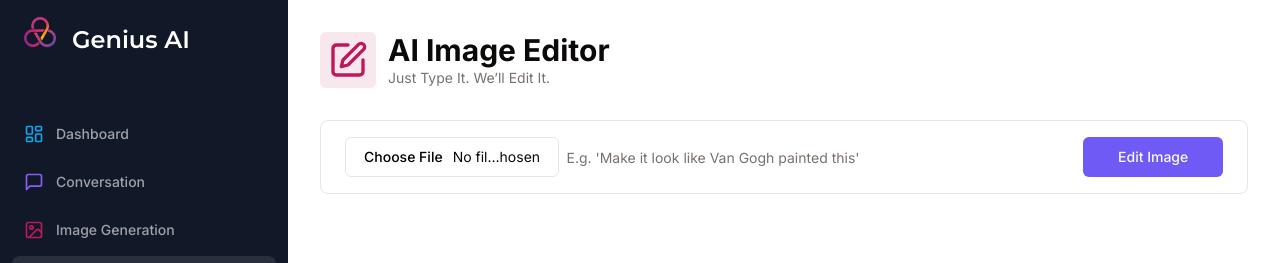
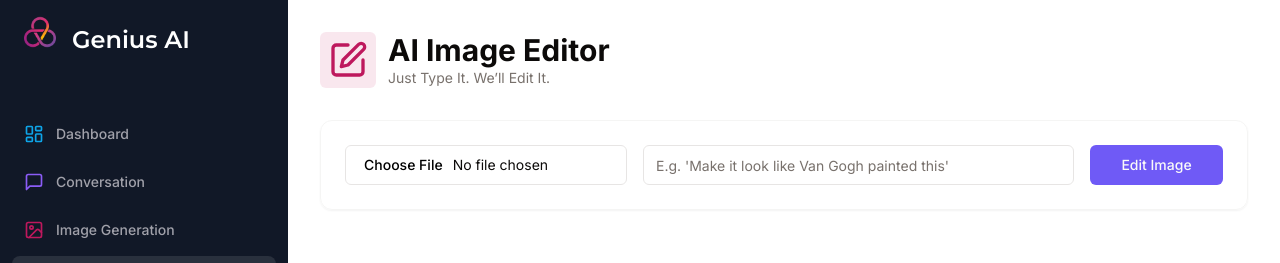
Before and after one commit to lalitkumawat1m/Genius-AI, a Next.js app: page /image-editor in a window 1280 px wide. Shown: the top 263 px of the page. Built offline with nearby package versions, Linux system fonts and the light colour scheme; no server answers.

Commit message:
fix music generation

```diff
--- a/app/(dashboard)/(routes)/image-editor/page.tsx
+++ b/app/(dashboard)/(routes)/image-editor/page.tsx
@@ -14,12 +14,16 @@
 import { Button } from "@/components/ui/button";
 import { Card, CardFooter } from "@/components/ui/card";
 import { Input } from "@/components/ui/input";
-import { Form, FormControl, FormField, FormItem } from "@/components/ui/form";
+import {
+  Form,
+  FormControl,
+  FormField,
+  FormItem,
+} from "@/components/ui/form";
 import { Loader } from "@/components/loader";
 import { Empty } from "@/components/empty";
 
 import { useProModal } from "@/hooks/use-pro-modal";
-
 import { formSchema } from "./constants";
 
 const PhotoEditorPage = () => {
@@ -32,13 +36,12 @@
     resolver: zodResolver(formSchema),
     defaultValues: {
       prompt: "",
-    }
+    },
   });
 
   const isLoading = form.formState.isSubmitting;
 
   const onSubmit = async (values: z.infer<typeof formSchema>) => {
-
     if (!imageFile) {
       toast.error("Please upload an image");
       return;
@@ -53,12 +56,10 @@
 
       const res = await axios.post("/api/image-editor", formData, {
         headers: {
-          "Content-Type": "multipart/form-data", // ✅ force proper content-type
+          "Content-Type": "multipart/form-data",
         },
       });
 
-
-      // const data = await res.json();
       setPhotos([res.data.url]);
     } catch (error: any) {
       if (error?.response?.status === 403) {
@@ -66,16 +67,14 @@
       } else {
         toast.error("Something went wrong.");
       }
-      console.log(error);
+      console.error(error);
     } finally {
       router.refresh();
     }
-
-  }
+  };
 
   return (
-
-    <div>
+    <div className="space-y-6">
       <Heading
         title="AI Image Editor"
         description="Just Type It. We’ll Edit It."
@@ -88,75 +87,77 @@
         <Form {...form}>
           <form
             onSubmit={form.handleSubmit(onSubmit)}
-            className="
-          rounded-lg border w-full p-4 px-3 md:px-6
-          focus-within:shadow-sm grid grid-cols-12 gap-2
-        "
+            className="bg-white/5 backdrop-blur-sm border border-muted rounded-xl p-6 space-y-4 shadow-sm"
           >
-            {/* 📂  Image upload  */}
-            <div className="col-span-12 lg:col-span-3 flex items-center gap-2">
+            <div className="grid grid-cols-1 md:grid-cols-12 gap-4">
+              <div className="md:col-span-4 flex items-center">
                 <Input
                   type="file"
                   accept="image/*"
                   disabled={isLoading}
-                onChange={(e) => setImageFile(e.target.files?.[0] || null)}
+                  onChange={(e) =>
+                    setImageFile(e.target.files?.[0] || null)
+                  }
                 />
-              {/* <Upload className="h-4 w-4 text-muted-foreground" /> */}
               </div>
 
-            {/* ✏️  Prompt  */}
               <FormField
                 name="prompt"
                 render={({ field }) => (
-                <FormItem className="col-span-12 lg:col-span-7">
-                  <FormControl className="m-0 p-0">
+                  <FormItem className="md:col-span-6">
+                    <FormControl>
                       <Input
-                      className="border-0 outline-none focus-visible:ring-0 focus-visible:ring-transparent"
-                      disabled={isLoading}
                         placeholder="E.g. 'Make it look like Van Gogh painted this'"
                         {...field}
+                        disabled={isLoading}
+                        className="focus-visible:ring-pink-600"
                       />
                     </FormControl>
                   </FormItem>
                 )}
               />
 
-            {/* ▶️  Submit  */}
+              <div className="md:col-span-2">
                 <Button
-              className="col-span-12 lg:col-span-2 w-full"
                   type="submit"
+                  className="w-full h-full"
                   disabled={isLoading}
                 >
-              {isLoading ? "Processing…" : "Edit Image"}
+                  {isLoading ? "Processing..." : "Edit Image"}
                 </Button>
+              </div>
+            </div>
           </form>
         </Form>
 
         {isLoading && (
-          <div className="p-20">
+          <div className="p-20 flex justify-center">
             <Loader />
           </div>
         )}
 
-        {photos.length === 0 && !isLoading && <Empty label="No image edited." />}
+        {!isLoading && photos.length === 0 && (
+          <Empty label="No image edited." />
+        )}
 
-        <div className="grid grid-cols-1 md:grid-cols-2 lg:grid-cols-3 xl:grid-cols-4 gap-4 mt-8">
+        <div className="grid grid-cols-1 sm:grid-cols-2 md:grid-cols-3 xl:grid-cols-4 gap-6 mt-8">
           {photos.map((src) => (
-            <Card key={src} className="rounded-lg overflow-hidden">
-              <div className="relative w-full" style={{ height: "auto" }}>
+            <Card
+              key={src}
+              className="overflow-hidden rounded-2xl border shadow-lg hover:shadow-xl transition w-full max-w-xl mx-auto"
+            >
+              <div className="relative aspect-[4/3] w-full h-auto">
                 <Image
                   src={src}
-                  alt="Generated"
-                  width={1024}
-                  height={1024}
-                  className="w-full h-auto object-contain"
-
+                  alt="Edited Image"
+                  fill
+                  className="object-cover"
                 />
               </div>
-              <CardFooter className="p-2">
+              <CardFooter className="p-6">
                 <Button
                   variant="secondary"
-                  className="w-full"
+                  className="w-full text-base py-2.5"
                   onClick={() => {
                     const link = document.createElement("a");
                     link.href = src;
@@ -164,17 +165,17 @@
                     link.click();
                   }}
                 >
-                  <Download className="h-4 w-4 mr-2" />
+                  <Download className="w-5 h-5 mr-2" />
                   Download
                 </Button>
               </CardFooter>
             </Card>
+
           ))}
         </div>
       </div>
     </div>
   );
-
-}
+};
 
 export default PhotoEditorPage;
--- a/app/(dashboard)/(routes)/music/page.tsx
+++ b/app/(dashboard)/(routes)/music/page.tsx
@@ -16,6 +16,7 @@
 import { Loader } from "@/components/loader";
 import { Empty } from "@/components/empty";
 import { useProModal } from "@/hooks/use-pro-modal";
+
 
 import { formSchema } from "./constants";
 
@@ -40,7 +41,24 @@
       const response = await axios.post('/api/music', values);
       console.log(response)
 
-      setMusic(response.data.audio);
+      const result = response.data;        // the full response
+      const files = result?.data;          // this is the inner array you're looking for
+
+      const mp4 = files?.[0]?.[0]?.name;
+      const wav = files?.[1]?.name;
+
+      const baseURL = "https://facebook-musicgen.hf.space/file=";
+      const wavURL = wav ? baseURL + encodeURIComponent(wav) : undefined;
+      const mp4URL = mp4 ? baseURL + encodeURIComponent(mp4) : undefined;
+
+      if (wavURL || mp4URL) {
+        const publicUrl = wavURL || mp4URL;
+        const proxyUrl = `/api/proxy-audio?url=${encodeURIComponent(publicUrl!)}`;
+        setMusic(proxyUrl);
+        console.log("publicUrl:", publicUrl);
+      } else {
+        console.error("No music file found");
+      }
       form.reset();
     } catch (error: any) {
       if (error?.response?.status === 403) {
@@ -48,7 +66,7 @@
       } else {
         toast.error("Something went wrong.");
       }
-    console.log(error);
+      console.log(error);
     } finally {
       router.refresh();
     }
@@ -110,12 +128,12 @@
         )}
         {music && (
           <audio controls className="w-full mt-8">
-            <source src={music} />
+            <source src={music} type={music.endsWith(".wav") ? "audio/wav" : "audio/mp4"} />
           </audio>
         )}
       </div>
     </div>
-   );
+  );
 }
 
 export default MusicPage;
--- a/app/(dashboard)/api/music/route.ts
+++ b/app/(dashboard)/api/music/route.ts
@@ -4,10 +4,11 @@
 
 import { incrementApiLimit, checkApiLimit } from "@/lib/api-limit";
 import { checkSubscription } from "@/lib/subscription";
+import { client } from "@gradio/client";
 
-const replicate = new Replicate({
-  auth: process.env.REPLICATE_API_TOKEN!,
-});
+// const replicate = new Replicate({
+//   auth: process.env.REPLICATE_API_TOKEN!,
+// });
 
 // for vercel deployment
 export const runtime = "nodejs";
@@ -37,14 +38,22 @@
     }
 
 
-    const response = await replicate.run(
-      "riffusion/riffusion:8cf61ea6c56afd61d8f5b9ffd14d7c216c0a93844ce2d82ac1c9ecc9c7f24e05",
-      {
-        input: {
-          prompt_a: prompt
-        }
-      }
-    );
+    // const response = await replicate.run(
+    //   "riffusion/riffusion:8cf61ea6c56afd61d8f5b9ffd14d7c216c0a93844ce2d82ac1c9ecc9c7f24e05",
+    //   {
+    //     input: {
+    //       prompt_a: prompt
+    //     }
+    //   }
+    // );
+
+
+
+	const app = await client("https://facebook-musicgen.hf.space/");
+	const response = await app.predict(0, [
+				prompt, // string  in 'Describe your music' Textbox component
+	]);
+
 
     if (!isPro) {
       await incrementApiLimit();
--- /dev/null
+++ b/app/(dashboard)/api/proxy-audio/route.ts
@@ -0,0 +1,29 @@
+import { NextRequest, NextResponse } from "next/server";
+
+export async function GET(req: NextRequest) {
+  const fileUrl = req.nextUrl.searchParams.get("url");
+
+  if (!fileUrl) {
+    return new NextResponse("Missing 'url' parameter", { status: 400 });
+  }
+
+  try {
+    const response = await fetch(fileUrl);
+
+    if (!response.ok) {
+      return new NextResponse("Failed to fetch audio file", { status: 500 });
+    }
+
+    const contentType = response.headers.get("content-type") || "audio/wav";
+
+    return new NextResponse(response.body, {
+      headers: {
+        "Content-Type": contentType,
+        "Access-Control-Allow-Origin": "*",
+      },
+    });
+  } catch (error) {
+    console.error("Proxy error:", error);
+    return new NextResponse("Internal Server Error", { status: 500 });
+  }
+}
```
Lines whose indentation alone changed are shown as unchanged.
